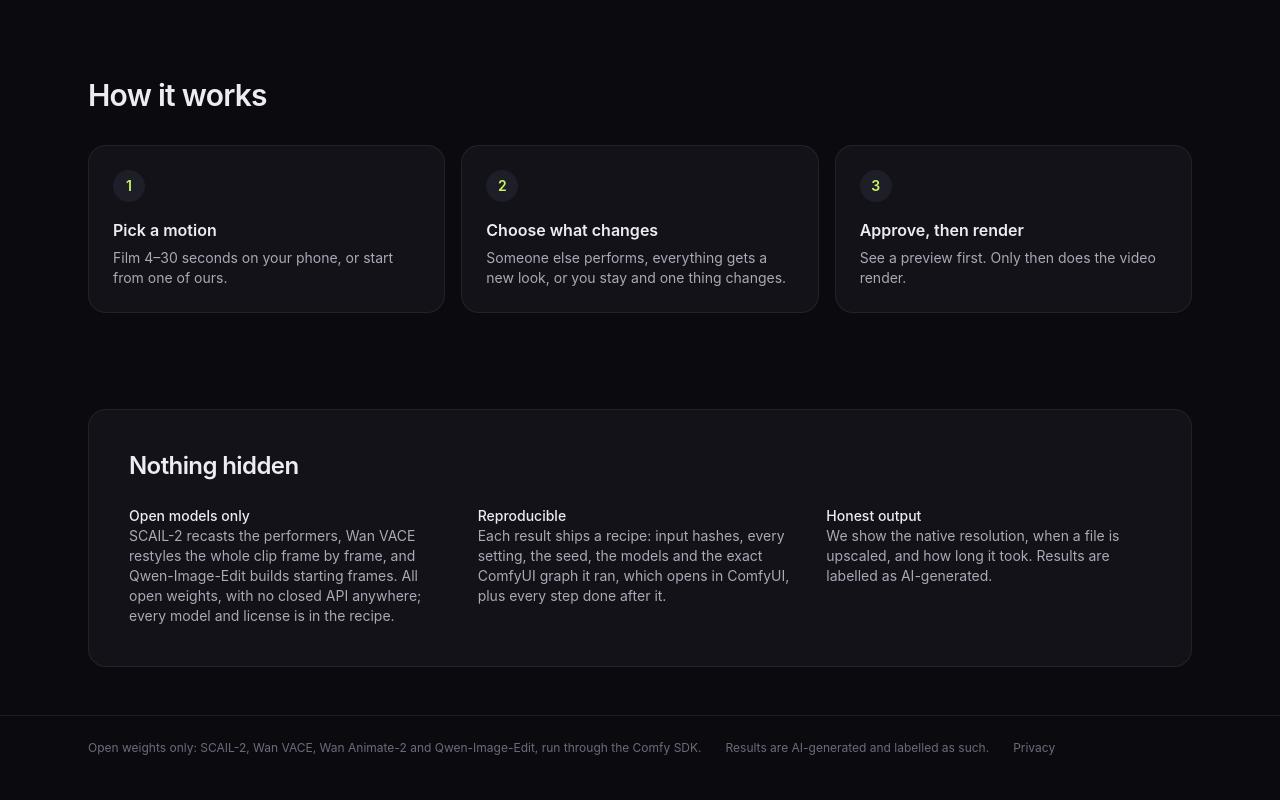
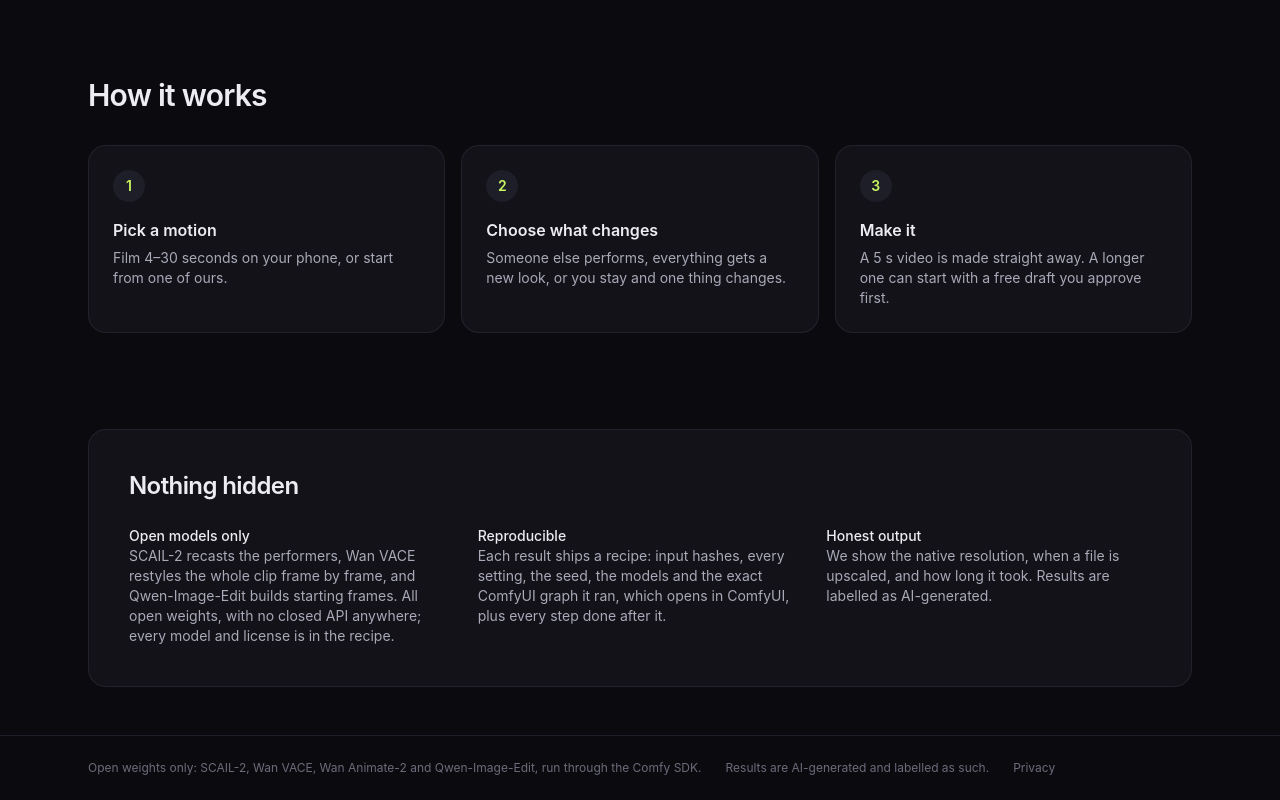
Before and after one commit to VinayArora404219/understudy, a React (Vite) app in the folder web/: page / in a window 1280 px wide. Shown: the part 1197-1997 px from the top of the page. Built offline with nearby package versions, Linux system fonts and the light colour scheme; no server answers.

Commit message:
Recreate measured byte-identical; landing step 3 says what happens

```diff
--- a/web/src/pages/LandingPage.tsx
+++ b/web/src/pages/LandingPage.tsx
@@ -16,7 +16,7 @@ const MODES = [
 const STEPS = [
   ["Pick a motion", "Film 4–30 seconds on your phone, or start from one of ours."],
   ["Choose what changes", "Someone else performs, everything gets a new look, or you stay and one thing changes."],
-  ["Approve, then render", "See a preview first. Only then does the video render."],
+  ["Make it", "A 5 s video is made straight away. A longer one can start with a free draft you approve first."],
 ];
 
 export function LandingPage() {
```
Also changed, not shown: 1 other file (tests, documents, lock files or other folders).
